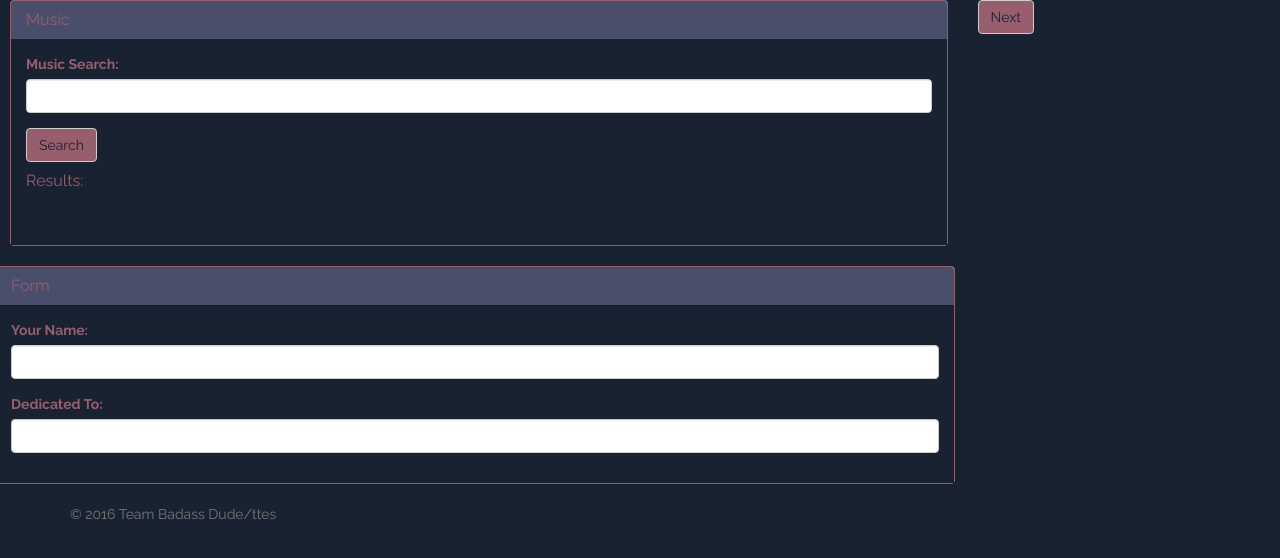
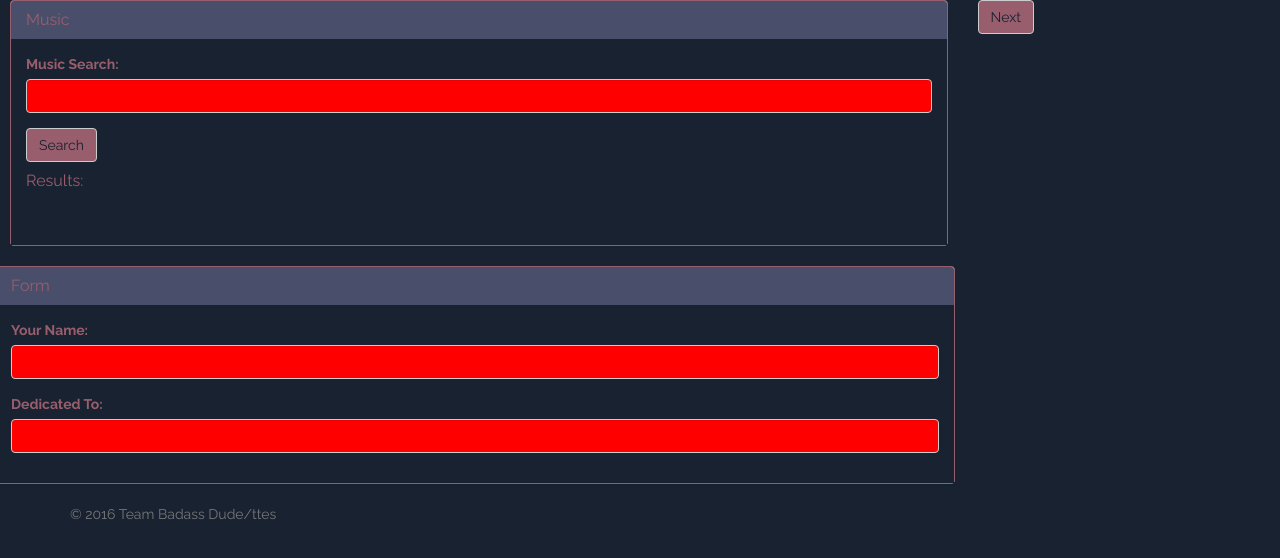
Before and after one commit to jarellano01/tbd-music-player, a PHP site: page /collaborator.html in a window 1280 px wide. Shown: the part 110-668 px from the top of the page. Run offline with PHP 8.4, Linux system fonts and the light colour scheme.

Commit message:
ugly red color

```diff
--- a/assets/css/style.css
+++ b/assets/css/style.css
@@ -39,3 +39,7 @@ body {
 th {
 	font-weight: 200;
 }
+
+.form-control {
+	background-color: red;
+}
```
